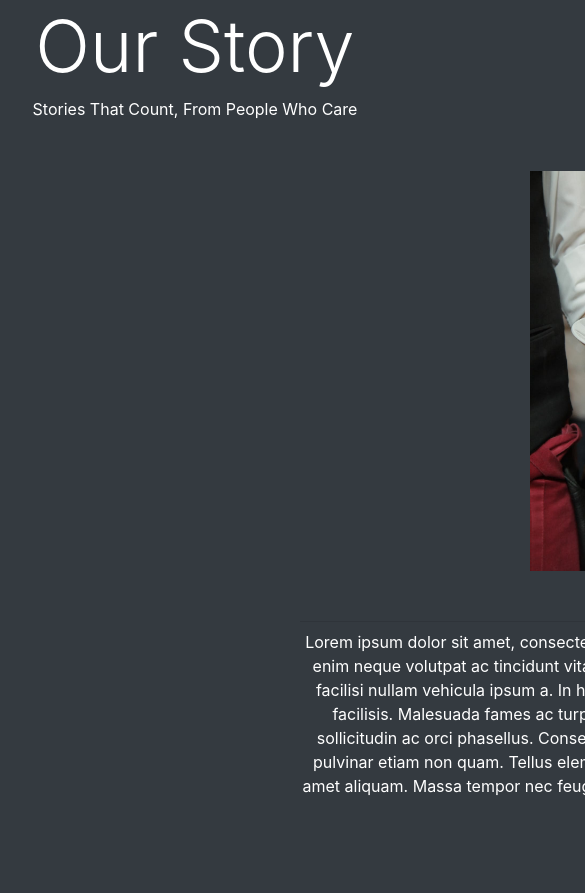
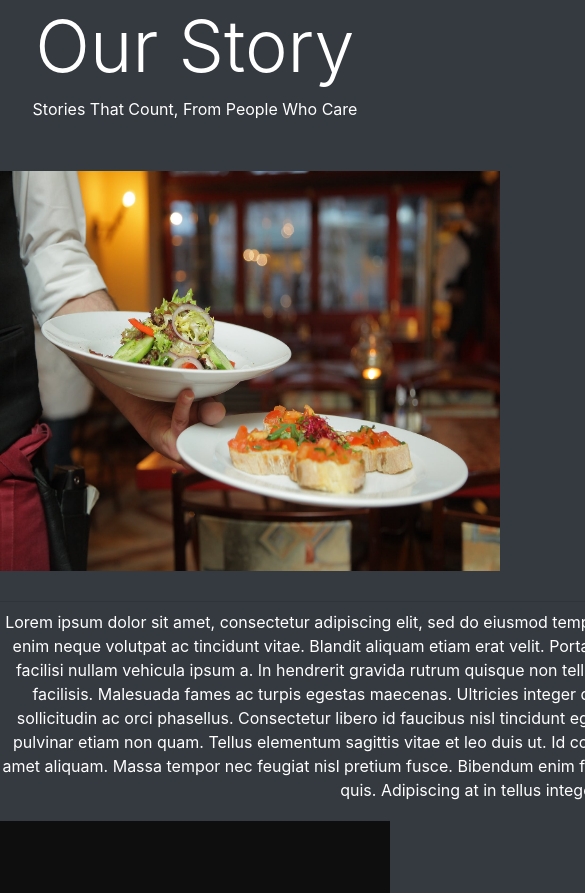
Before and after one commit to ricacapistrano/ItalianRestaurant, a plain HTML site: page index.html in a window 390 px wide. Shown: the part 2931-3824 px from the top of the page, 585 px wide, since content can reach past the window. Drawn offline with nearby package versions, Linux system fonts and the light colour scheme.

Commit message:
cleaning responsiveness

```diff
--- a/index.html
+++ b/index.html
@@ -48,18 +48,14 @@
 .waiter img{
     height: 400px;
     width: 500px;
-    margin-left: 530px;
 
 
 }
     #newsimg{
       color: white;
-      text-align: center;
       height: 100px;
         width: 1000px;
-      margin-left: 300px;
-      margin-top: 50px;
-      margin-bottom: 200px;
+        margin-top: 30px;
 
 
     }
@@ -76,7 +72,7 @@
     .footer{
         background-color: #0e0e0f;
               padding-top: 150px;
-              margin-top: 50px;
+              margin-top: 120px;
               text-align: center;
               padding-bottom: 150px;
           }
@@ -160,11 +156,16 @@
 <p class="m-y-2">Stories That Count, From People Who Care</p>
 </div>
 
+
+<div class="col-xs-1" align="center">
+  <span>
 <div class="waiter"> <img src="img/waiter.jpeg" ></div>
 <div id="newsimg">
   <hr class="my-2">
-  <p class="m-y-3" > Lorem ipsum dolor sit amet, consectetur adipiscing elit, sed do eiusmod tempor incididunt ut labore et dolore magna aliqua. Integer enim neque volutpat ac tincidunt vitae. Blandit aliquam etiam erat velit. Porta lorem mollis aliquam ut porttitor leo. Commodo nulla facilisi nullam vehicula ipsum a. In hendrerit gravida rutrum quisque non tellus. Ornare quam viverra orci sagittis eu volutpat odio facilisis. Malesuada fames ac turpis egestas maecenas. Ultricies integer quis auctor elit sed. Neque gravida in fermentum et sollicitudin ac orci phasellus. Consectetur libero id faucibus nisl tincidunt eget nullam non. Quisque id diam vel quam elementum pulvinar etiam non quam. Tellus elementum sagittis vitae et leo duis ut. Id consectetur purus ut faucibus. Vulputate ut pharetra sit amet aliquam. Massa tempor nec feugiat nisl pretium fusce. Bibendum enim facilisis gravida neque convallis. Sit amet purus gravida quis. Adipiscing at in tellus integer feugiat.
-
+  <p class="m-y-3" class="text-center"> Lorem ipsum dolor sit amet, consectetur adipiscing elit, sed do eiusmod tempor incididunt ut labore et dolore magna aliqua. Integer enim neque volutpat ac tincidunt vitae. Blandit aliquam etiam erat velit. Porta lorem mollis aliquam ut porttitor leo. Commodo nulla facilisi nullam vehicula ipsum a. In hendrerit gravida rutrum quisque non tellus. Ornare quam viverra orci sagittis eu volutpat odio facilisis. Malesuada fames ac turpis egestas maecenas. Ultricies integer quis auctor elit sed. Neque gravida in fermentum et sollicitudin ac orci phasellus. Consectetur libero id faucibus nisl tincidunt eget nullam non. Quisque id diam vel quam elementum pulvinar etiam non quam. Tellus elementum sagittis vitae et leo duis ut. Id consectetur purus ut faucibus. Vulputate ut pharetra sit amet aliquam. Massa tempor nec feugiat nisl pretium fusce. Bibendum enim facilisis gravida neque convallis. Sit amet purus gravida quis. Adipiscing at in tellus integer feugiat.
+</p>
+</span>
+</div>
 
 
 </div>
```
